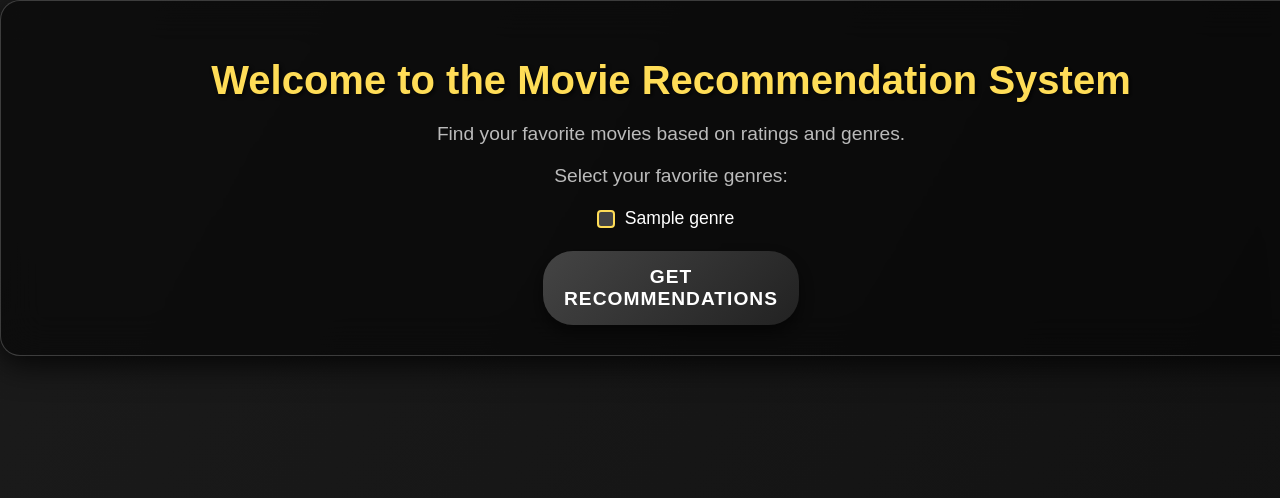
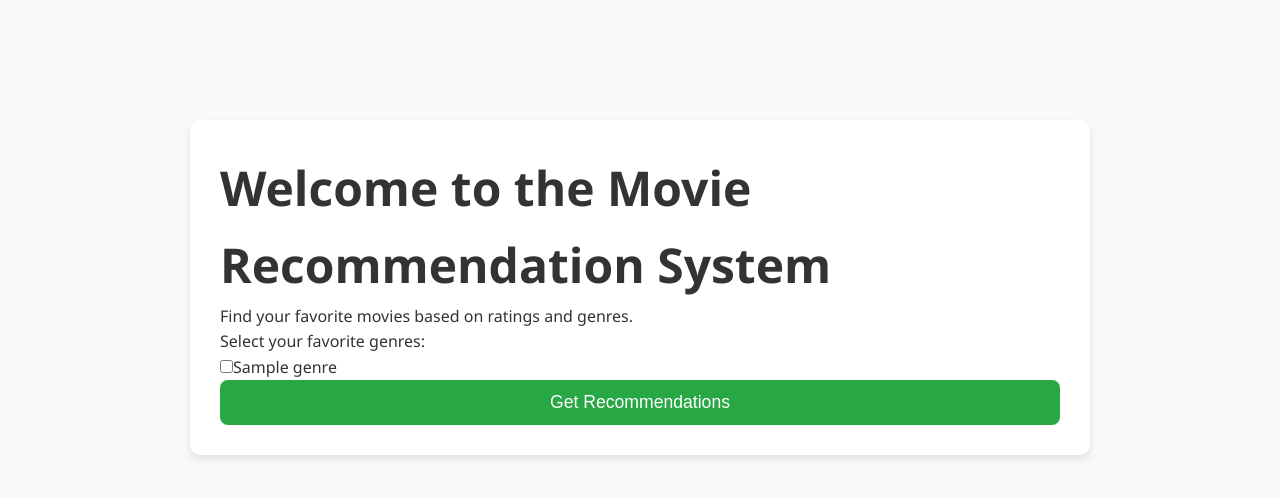
Before and after one commit to Parth301/CZT240210-MajorProject, a Flask app: template templates/index.html in a window 1280 px wide; the page is wider, and only the part inside the window is pictured. Shown: the top 498 px of that part. Run offline with Flask 3, Linux system fonts and the light colour scheme; the template is opened without the code that fills it: most values are stand-ins (such as "Sample title", 1, 10 or a date in 2020); parts of the project's set-up code (start-up, migrations or seed data) failed here and were passed over.

Commit message:
Update style.css

```diff
--- a/static/style.css
+++ b/static/style.css
@@ -1,157 +1,258 @@
-/* Global Styles */
-body {
-    font-family: 'Poppins', sans-serif; /* Modern font */
-    background: linear-gradient(120deg, #333, #111); /* Dark gradient background */
-    background-size: 400% 400%;
-    animation: gradientBackground 15s ease infinite; /* Animated gradient */
+/* General Reset */
+* {
     margin: 0;
     padding: 0;
-    color: #ffffff; /* Primary text color */
-    overflow-x: hidden;
+    box-sizing: border-box;
 }
 
-@keyframes gradientBackground {
-    0% { background-position: 0% 50%; }
-    50% { background-position: 100% 50%; }
-    100% { background-position: 0% 50%; }
+/* Body */
+body {
+    font-family: 'Segoe UI', Tahoma, Geneva, Verdana, sans-serif;
+    background-color: #f7f9fb;
+    color: #333;
+    line-height: 1.6;
+    padding-top: 80px; /* Space for fixed nav */
 }
 
 /* Header */
 header {
     text-align: center;
-    margin-top: 20px;
-    padding: 10px;
+    background-color: #0066cc; /* Soft Blue */
+    padding: 30px 0;
+    color: white;
+    border-bottom: 5px solid #004c99; /* Darker Blue for separation */
 }
 
-header h1 {
-    font-size: 3rem;
-    color: #ffffff;
-    text-shadow: 3px 3px 5px rgba(0, 0, 0, 0.8);
+h1 {
+    font-size: 3em;
+    margin: 0;
 }
 
-header p {
-    font-size: 1.2rem;
-    color: #bbbbbb;
-    margin-top: 10px;
+/* Navigation */
+nav {
+    background-color: #333; /* Dark Gray */
+    overflow: hidden;
+    position: fixed;
+    top: 0;
+    width: 100%;
+    z-index: 10;
 }
 
-/* Main Content */
-main {
+nav ul {
+    list-style-type: none;
+    margin: 0;
+    padding: 0;
+    display: flex;
+    justify-content: flex-end;
+}
+
+nav ul li {
+    margin: 0;
+}
+
+nav ul li a {
+    display: block;
+    padding: 16px 24px;
+    color: white;
+    text-decoration: none;
+    text-align: center;
+    font-size: 1.1em;
+}
+
+nav ul li a:hover {
+    background-color: #0077cc; /* Lighter Blue */
+    color: white;
+    transition: background-color 0.3s;
+}
+
+/* Container for forms and content */
+.container {
+    max-width: 900px;
+    margin: 40px auto;
+    padding: 30px;
+    background-color: #ffffff;
+    border-radius: 10px;
+    box-shadow: 0 4px 8px rgba(0, 0, 0, 0.1);
+    overflow: hidden;
+}
+
+/* Heading for recommendation page */
+h2 {
+    font-size: 1.8em;
+    margin-bottom: 15px;
+    color: #333;
+}
+
+/* Genre Checkbox Styles */
+.checkbox-group {
+    display: flex;
+    flex-wrap: wrap;
+    gap: 15px;
+    margin-bottom: 20px;
+}
+
+.checkbox-group label {
+    font-size: 1.1em;
+    color: #555;
+    display: flex;
+    align-items: center;
+    cursor: pointer;
+    position: relative;
+}
+
+.checkbox-group input[type="checkbox"] {
+    appearance: none;
+    -webkit-appearance: none;
+    -moz-appearance: none;
+    background-color: #f7f9fb;
+    border: 2px solid #0077cc;
+    border-radius: 5px;
+    width: 20px;
+    height: 20px;
+    margin-right: 10px;
+    transition: background-color 0.3s, border-color 0.3s;
+    position: relative;
+}
+
+.checkbox-group input[type="checkbox"]:checked {
+    background-color: #28a745; /* Green */
+    border-color: #28a745;
+}
+
+.checkbox-group input[type="checkbox"]:checked::after {
+    content: "✓";
+    color: white;
+    font-size: 14px;
+    position: absolute;
+    top: 1px;
+    left: 4px;
+}
+
+.checkbox-group input[type="checkbox"]:hover {
+    border-color: #005bb5; /* Hover blue */
+}
+
+.checkbox-group label:hover {
+    color: #0077cc; /* Blue text on hover */
+}
+
+/* Button Styling */
+button {
+    background-color: #28a745; /* Green Button */
+    color: white;
+    padding: 12px 20px;
+    border: none;
+    cursor: pointer;
+    font-size: 1.1em;
+    width: 100%;
+    border-radius: 8px;
+    transition: background-color 0.3s;
+}
+
+button:hover {
+    background-color: #218838; /* Darker Green on hover */
+}
+
+/* Table for displaying movie recommendations */
+table {
+    width: 100%;
+    margin-top: 20px;
+    border-collapse: collapse;
+}
+
+table th, table td {
+    padding: 15px;
+    text-align: left;
+    border: 1px solid #ddd;
+    font-size: 1.1em;
+}
+
+table th {
+    background-color: #f1f1f1;
+    color: #333;
+}
+
+table tr:nth-child(even) {
+    background-color: #f9f9f9;
+}
+
+table tr:hover {
+    background-color: #f1f1f1;
+}
+
+/* Footer */
+footer {
+    background-color: #333;
+    color: white;
+    padding: 15px 0;
+    text-align: center;
+    font-size: 1em;
+    margin-top: 40px;
+}
+
+footer a {
+    color: #0066cc;
+    text-decoration: none;
+}
+
+footer a:hover {
+    text-decoration: underline;
+}
+
+/* Error Page */
+.error-container {
+    text-align: center;
+    margin-top: 50px;
+}
+
+.error-container h2 {
+    font-size: 2em;
+    color: #e74c3c; /* Red */
+}
+
+.error-container p {
+    font-size: 1.2em;
+    color: #555;
+}
+.how-it-works-container {
     display: flex;
     justify-content: center;
     align-items: center;
-    min-height: calc(100vh - 120px);
+    min-height: 80vh; /* Makes sure it takes up most of the viewport */
+    text-align: center;
     padding: 20px;
 }
 
-/* Glassmorphic Container */
-.container {
-    background: rgba(0, 0, 0, 0.5);
-    border: 1px solid rgba(255, 255, 255, 0.2);
-    backdrop-filter: blur(20px); /* Glass effect */
-    -webkit-backdrop-filter: blur(20px);
-    border-radius: 20px;
+.how-it-works-content {
+    background-color: white;
+    border: 1px solid #ddd;
+    border-radius: 8px;
+    box-shadow: 0 4px 6px rgba(0, 0, 0, 0.1);
     padding: 30px;
-    box-shadow: 0 8px 32px rgba(0, 0, 0, 0.8); /* Deep shadow for depth */
-    width: 100%; /* Full width */
-    max-width: none; /* Disable max-width */
-    text-align: center;
-    color: #ffffff;
+    max-width: 600px;
+    width: 90%;
 }
 
-/* Title Styling */
-.container h1 {
-    font-size: 2.5rem;
+.how-it-works-content h2 {
+    color: #007bff;
     margin-bottom: 20px;
-    color: #ffdd57; /* Vibrant yellow */
-    text-shadow: 2px 2px 4px rgba(0, 0, 0, 0.7);
 }
 
-/* Description Styling */
-.container p {
-    font-size: 1.2rem;
-    margin-bottom: 20px;
-    color: #bbbbbb;
+.how-it-works-content p {
+    margin: 10px 0;
+    line-height: 1.6;
+    font-size: 1rem;
 }
 
-/* Genre List */
-.genres-checkboxes {
-    display: flex;
-    flex-wrap: wrap;
-    justify-content: center;
-    gap: 15px; /* Space between checkboxes */
+/* Footer styling */
+footer {
+    text-align: center;
+    background-color: #333;
+    color: white;
+    padding: 10px 0;
+    margin-top: 20px;
 }
 
-.genres-checkboxes label {
-    display: flex;
-    align-items: center;
-    font-size: 1.1rem;
-    cursor: pointer;
+footer p {
+    margin: 0;
 }
-
-.genres-checkboxes input[type="checkbox"] {
-    width: 18px;
-    height: 18px;
-    margin-right: 10px;
-    appearance: none;
-    background-color: #444;
-    border: 2px solid #ffdd57;
-    border-radius: 4px;
-    cursor: pointer;
-    transition: all 0.3s ease;
-}
-
-.genres-checkboxes input[type="checkbox"]:checked {
-    background-color: #ffdd57;
-    border-color: #ffffff;
-    box-shadow: 0 0 5px #ffdd57, 0 0 15px #ffdd57;
-}
-
-.genres-checkboxes input[type="checkbox"]:hover {
-    transform: scale(1.1);
-}
-
-/* Button Styles */
-button {
-    display: inline-block;
-    width: 20%;
-    padding: 15px;
-    font-size: 1.2rem;
-    font-weight: bold;
-    color: #ffffff;
-    background: linear-gradient(135deg, #444, #222);
-    border: none;
-    border-radius: 30px;
-    box-shadow: 0 8px 15px rgba(0, 0, 0, 0.5);
-    cursor: pointer;
-    transition: all 0.3s ease;
-    margin-top: 20px;
-    text-transform: uppercase;
-    letter-spacing: 1px;
-}
-
-button:hover {
-    transform: scale(1.05) translateY(-2px);
-    background: linear-gradient(135deg, #222, #444);
-    box-shadow: 0 12px 20px rgba(0, 0, 0, 0.7);
-}
-
-/* Responsive Design */
-@media (max-width: 768px) {
-    header h1 {
-        font-size: 2.5rem;
-    }
-
-    .container {
-        padding: 20px;
-    }
-
-    .genres-checkboxes {
-        flex-direction: column;
-        align-items: center;
-    }
-
-    .genres-checkboxes label {
-        margin: 10px 0;
-    }
-}
```
